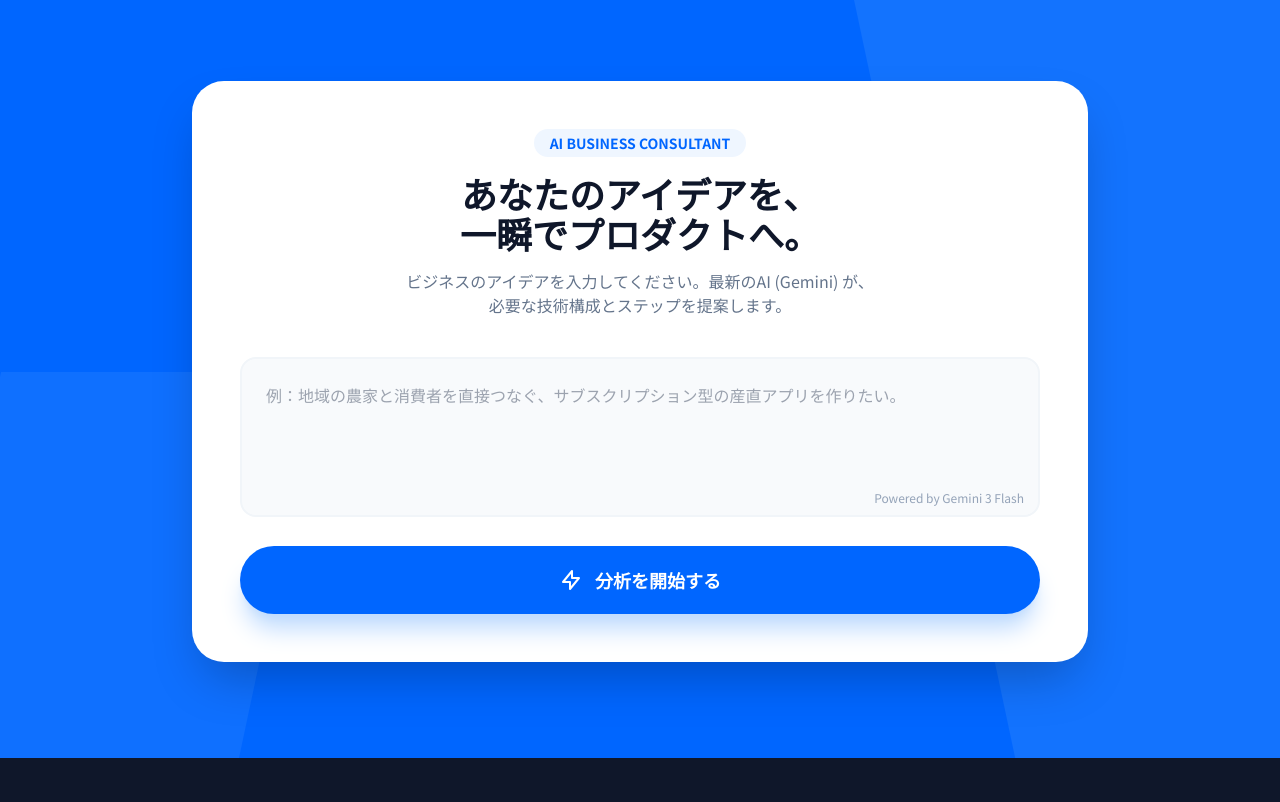
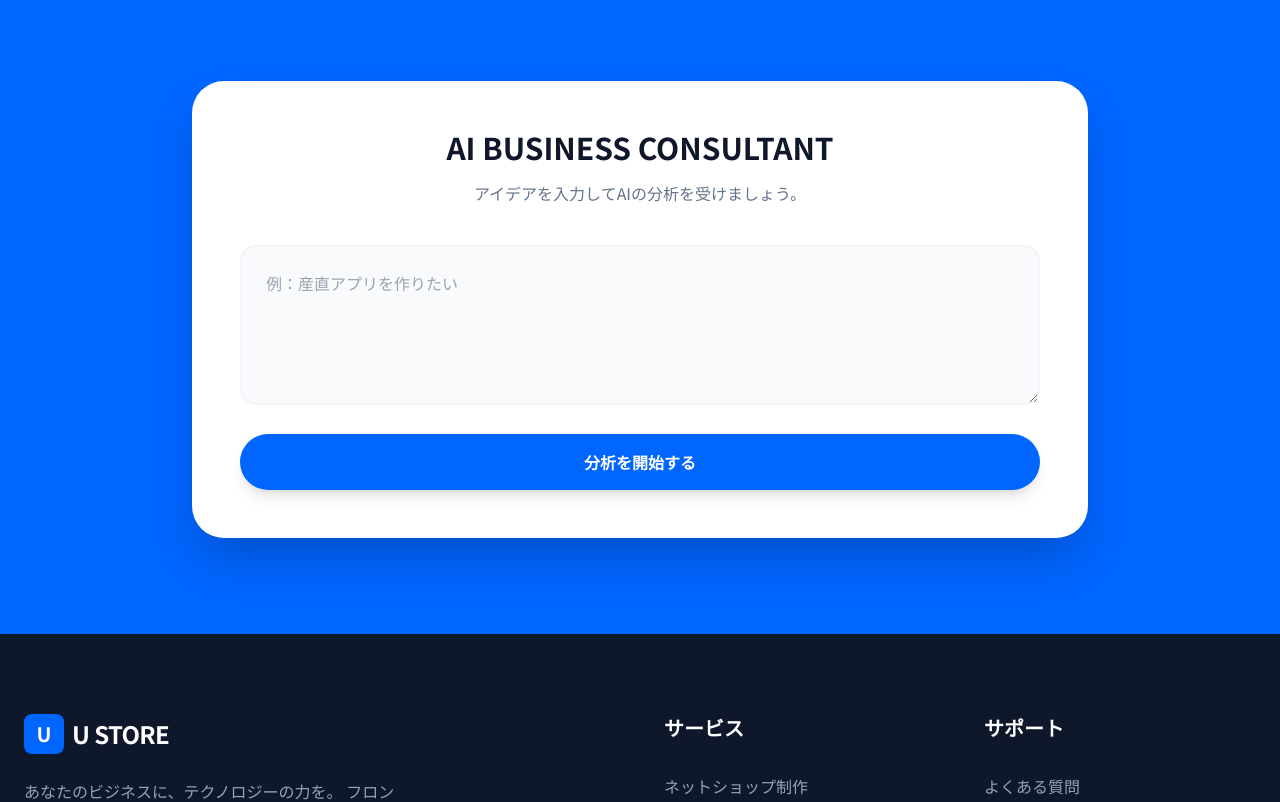
Before and after one commit to arumoasu-beep/my-portfolio-theme, a React (Vite) app: page / in a window 1280 px wide. Shown: the part 3000-3802 px from the top of the page. Built offline with nearby package versions, Linux system fonts and the light colour scheme.

Commit message:
Update GeminiConsultant.tsx

```diff
--- a/components/GeminiConsultant.tsx
+++ b/components/GeminiConsultant.tsx
@@ -1,6 +1,6 @@
 
 import React, { useState } from 'react';
-import { analyzeBusinessIdea } from '../services/geminiService';
+import { analyzeBusinessIdea } from '../services/geminiService.ts';
 
 const GeminiConsultant: React.FC = () => {
   const [idea, setIdea] = useState('');
@@ -17,83 +17,30 @@ const GeminiConsultant: React.FC = () => {
 
   return (
     <section id="consultation" className="py-24 bg-[#0066FF] relative overflow-hidden">
-      {/* Abstract Background Shapes */}
-      <div className="absolute top-0 right-0 w-1/3 h-full bg-blue-400/20 skew-x-12 transform translate-x-20"></div>
-      <div className="absolute bottom-0 left-0 w-1/4 h-1/2 bg-blue-300/10 -skew-x-12 transform -translate-x-10"></div>
-
       <div className="container mx-auto px-6 relative z-10">
         <div className="max-w-4xl mx-auto bg-white rounded-[2rem] shadow-2xl p-8 md:p-12">
           <div className="text-center mb-10">
-            <div className="inline-block bg-blue-50 text-[#0066FF] px-4 py-1 rounded-full text-sm font-bold mb-4">
-              AI BUSINESS CONSULTANT
+            <h2 className="text-3xl font-black text-slate-900 mb-4">AI BUSINESS CONSULTANT</h2>
+            <p className="text-slate-500">アイデアを入力してAIの分析を受けましょう。</p>
           </div>
-            <h2 className="text-3xl md:text-4xl font-black text-slate-900 mb-4">
-              あなたのアイデアを、<br />
-              一瞬でプロダクトへ。
-            </h2>
-            <p className="text-slate-500">
-              ビジネスのアイデアを入力してください。最新のAI (Gemini) が、<br className="hidden md:block" />
-              必要な技術構成とステップを提案します。
-            </p>
-          </div>
-
-          <div className="space-y-6">
-            <div className="relative">
           <textarea
             value={idea}
             onChange={(e) => setIdea(e.target.value)}
-                placeholder="例：地域の農家と消費者を直接つなぐ、サブスクリプション型の産直アプリを作りたい。"
-                className="w-full h-40 p-6 bg-slate-50 border-2 border-slate-100 rounded-2xl focus:border-[#0066FF] focus:ring-4 focus:ring-blue-100 transition-all outline-none resize-none text-slate-800"
-              ></textarea>
-              <div className="absolute bottom-4 right-4 text-xs text-slate-400">
-                Powered by Gemini 3 Flash
-              </div>
-            </div>
-
+            className="w-full h-40 p-6 bg-slate-50 border-2 border-slate-100 rounded-2xl outline-none focus:border-[#0066FF]"
+            placeholder="例：産直アプリを作りたい"
+          />
           <button
             onClick={handleAnalyze}
             disabled={loading || !idea.trim()}
-              className={`w-full py-5 rounded-full font-bold text-lg transition-all flex items-center justify-center gap-3 ${
-                loading ? 'bg-slate-200 text-slate-400 cursor-not-allowed' : 'bg-[#0066FF] text-white hover:bg-blue-700 shadow-xl shadow-blue-200'
-              }`}
+            className="w-full mt-6 bg-[#0066FF] text-white py-4 rounded-full font-bold shadow-lg"
           >
-              {loading ? (
-                <>
-                  <svg className="animate-spin h-5 w-5 text-slate-400" viewBox="0 0 24 24">
-                    <circle className="opacity-25" cx="12" cy="12" r="10" stroke="currentColor" strokeWidth="4"></circle>
-                    <path className="opacity-75" fill="currentColor" d="M4 12a8 8 0 018-8V0C5.373 0 0 5.373 0 12h4zm2 5.291A7.962 7.962 0 014 12H0c0 3.042 1.135 5.824 3 7.938l3-2.647z"></path>
-                  </svg>
-                  AIが分析中...
-                </>
-              ) : (
-                <>
-                  <svg className="w-6 h-6" fill="none" viewBox="0 0 24 24" stroke="currentColor">
-                    <path strokeLinecap="round" strokeLinejoin="round" strokeWidth={2} d="M13 10V3L4 14h7v7l9-11h-7z" />
-                  </svg>
-                  分析を開始する
-                </>
-              )}
+            {loading ? '分析中...' : '分析を開始する'}
           </button>
-
           {result && (
-              <div className="mt-10 p-8 bg-blue-50 border-2 border-blue-100 rounded-2xl animate-in fade-in slide-in-from-bottom-4 duration-500">
-                <h4 className="font-bold text-[#0066FF] mb-4 flex items-center gap-2">
-                  <svg className="w-5 h-5" fill="currentColor" viewBox="0 0 20 20">
-                    <path d="M11 3a1 1 0 10-2 0v1a1 1 0 102 0V3zM15.657 5.757a1 1 0 00-1.414-1.414l-.707.707a1 1 0 001.414 1.414l.707-.707zM18 10a1 1 0 01-1 1h-1a1 1 0 110-2h1a1 1 0 011 1zM5.05 6.464A1 1 0 106.464 5.05l-.707-.707a1 1 0 00-1.414 1.414l.707.707zM5 10a1 1 0 01-1 1H3a1 1 0 110-2h1a1 1 0 011 1zM8 16v-1a1 1 0 112 0v1a1 1 0 11-2 0zM13.536 14.95a1 1 0 011.414 0l.707.707a1 1 0 11-1.414 1.414l-.707-.707a1 1 0 010-1.414zM15.657 14.243a1 1 0 010 1.414l-.707.707a1 1 0 11-1.414-1.414l.707-.707a1 1 0 011.414 0z" />
-                  </svg>
-                  AIコンサルタントの回答:
-                </h4>
-                <div className="prose prose-blue text-slate-700 whitespace-pre-wrap leading-relaxed">
+            <div className="mt-8 p-6 bg-blue-50 rounded-2xl text-slate-700 whitespace-pre-wrap">
               {result}
             </div>
-                <div className="mt-6 flex justify-end">
-                  <button className="text-sm font-bold text-[#0066FF] hover:underline">
-                    このプロジェクトの見積もりを依頼する →
-                  </button>
-                </div>
-              </div>
           )}
-          </div>
         </div>
       </div>
     </section>
```
Lines whose indentation alone changed are shown as unchanged.
